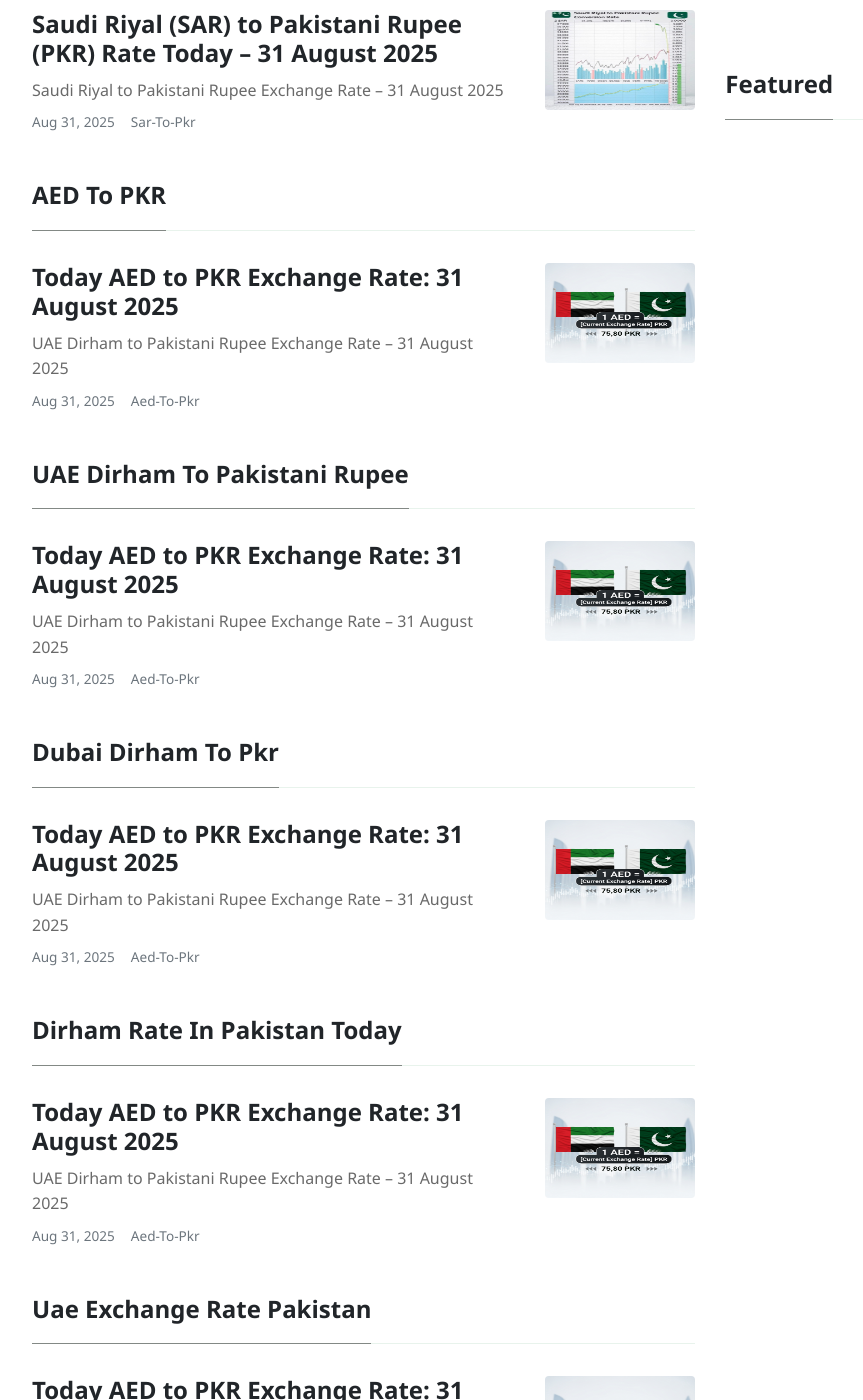
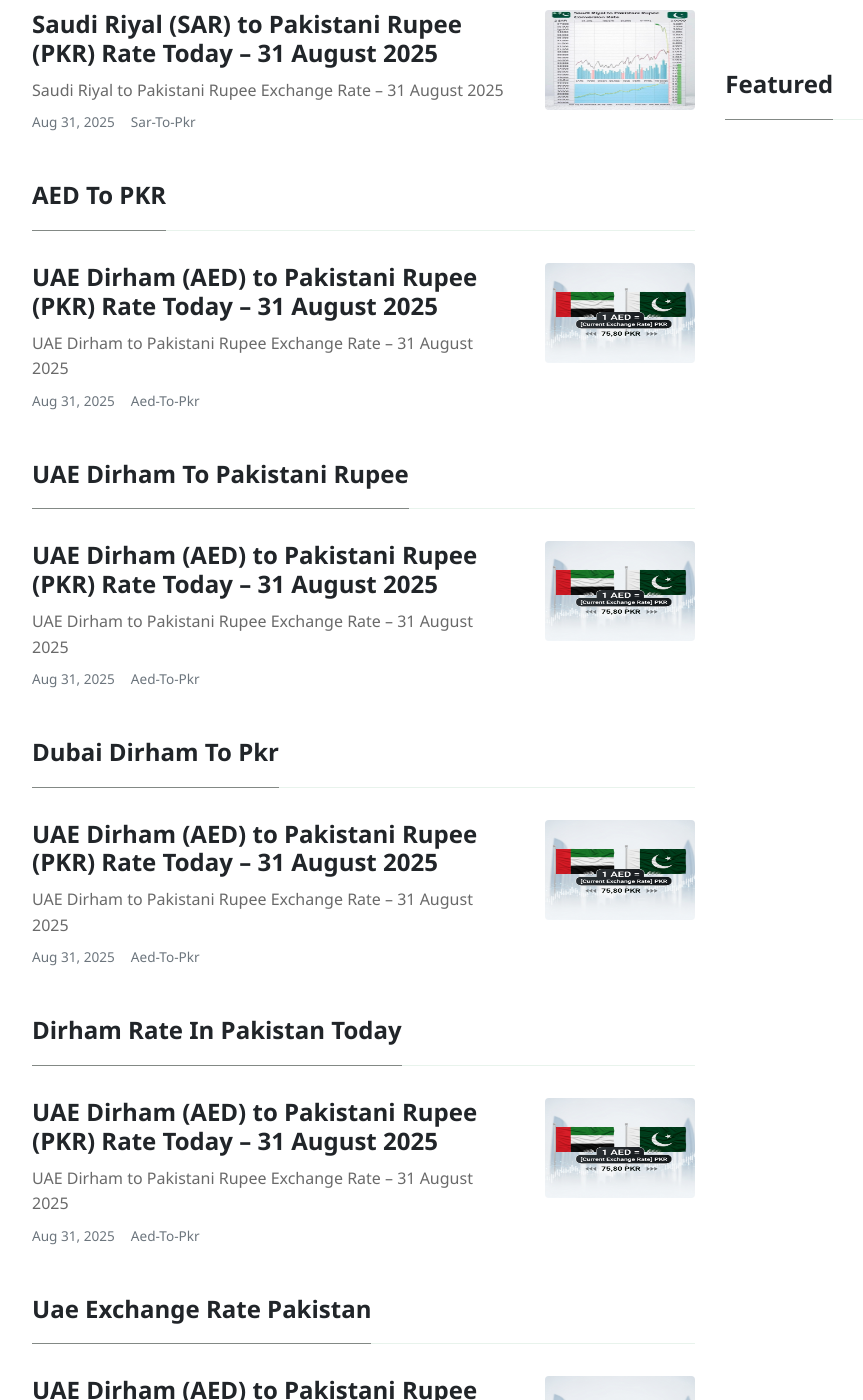
Before and after one commit to mlcom/mlcom.github.io, a Jekyll site: the page built from _pages/tags.html, in a window 1280 px wide and 1400 px high, scrolled down 7869 px. Shown: the whole window, without its empty margins (103-966 px from the left). Built offline with Jekyll 4.4.1, drawn with Linux system fonts in a browser that asks for light colours; nearby versions of some CDN libraries; some of the changed text lies outside the part shown.

Commit message:
Automated: Update currency rates and generate daily posts

```diff
--- a/_data/rates.yml
+++ b/_data/rates.yml
@@ -1,4 +1,4 @@
-last_updated_utc: '2025-08-31T01:59:28.707746+00:00'
+last_updated_utc: '2025-08-31T04:27:15.783281+00:00'
 rates:
   AED: 3.6725
   AFN: 68.4319
--- a/_posts/2025-08-31-today-uae-dirham-to-pkr-exchange-rate-august-2025-prices-updated-aed-to-pkr.md
+++ b/_posts/2025-08-31-today-uae-dirham-to-pkr-exchange-rate-august-2025-prices-updated-aed-to-pkr.md
@@ -1,6 +1,6 @@
 ---
 layout: post
-title:  'Today AED to PKR Exchange Rate: 31 August 2025'
+title:  'UAE Dirham (AED) to Pakistani Rupee (PKR) Rate Today – 31 August 2025'
 author: jane
 categories: [ aed-to-pkr ]
 image: assets/images/aed-to-pkr-rate-today.jpg
--- a/_posts/2025-08-31-today-uk-pound-sterling-to-pkr-exchange-rate-august-2025-prices-updated-gbp-to-pkr.md
+++ b/_posts/2025-08-31-today-uk-pound-sterling-to-pkr-exchange-rate-august-2025-prices-updated-gbp-to-pkr.md
@@ -1,6 +1,6 @@
 ---
 layout: post
-title:  'Today GBP to PKR Exchange Rate: 31 August 2025'
+title:  'Live UK Pound Sterling to Pakistani Rupee Rate on 31 August 2025'
 author: john
 categories: [ gbp-to-pkr ]
 image: assets/images/usd-to-pkr-rate-today.jpg
```
